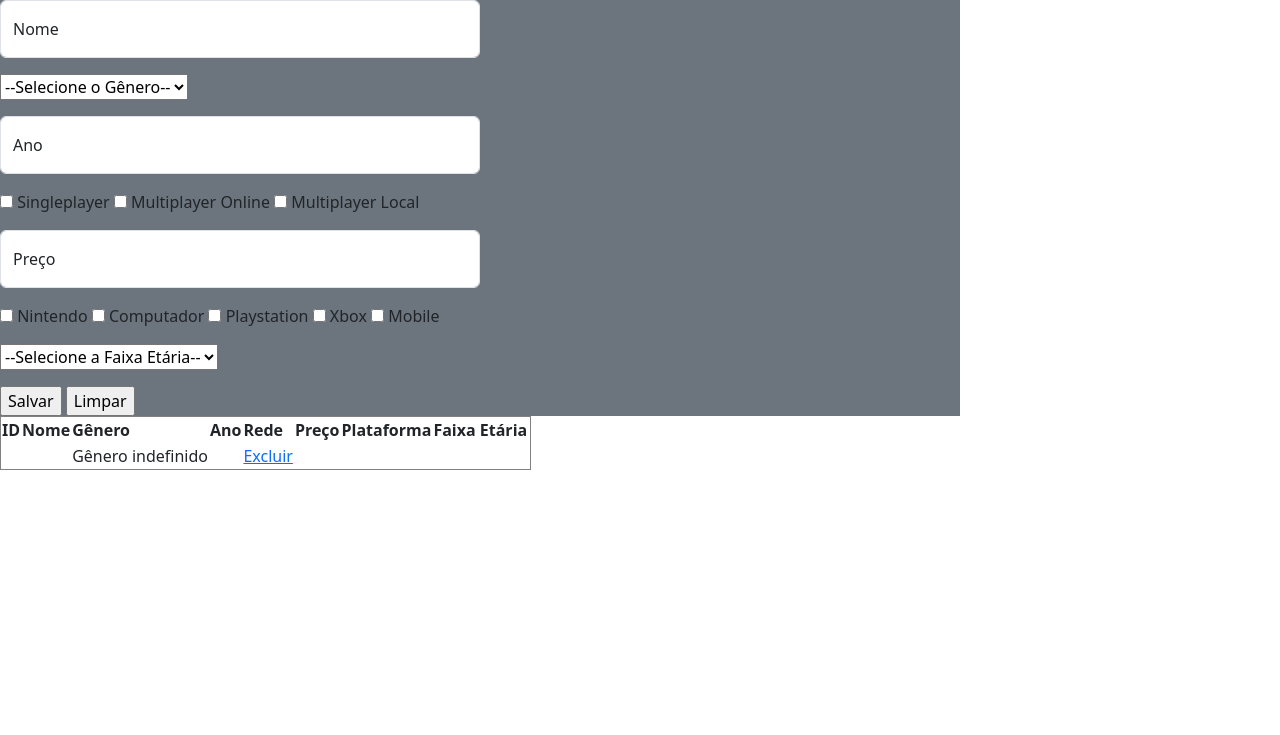
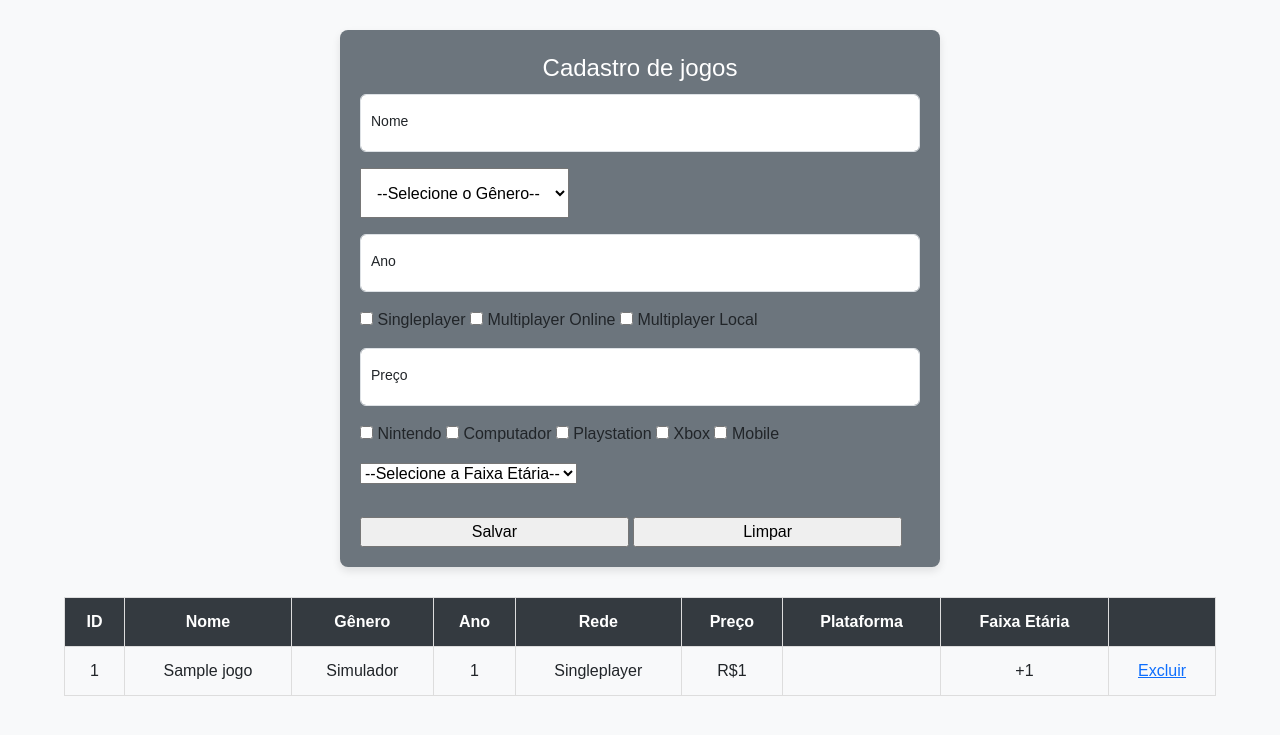
Before and after one commit to Dev-ErikDias/3-TDS, a PHP site: page /jogos.php in a window 1280 px wide. Shown: the top 735 px of the page. Run offline with PHP 8.4, Linux system fonts and the light colour scheme; tables that the repository leaves empty hold one stand-in row (values such as "Sample post"); data that the repository does not hold is empty.

Commit message:
Update jogos.php

```diff
--- a/LPW/Trabalho/jogos.php
+++ b/LPW/Trabalho/jogos.php
@@ -3,9 +3,10 @@
 ini_set('display_errors', 1);
 error_reporting(E_ALL);
 
-include_once('conexao.php');
+include_once 'conexao.php';
 
 $conn = Conexao::getConexao();
+
 
 $msgErro = '';
 
@@ -80,69 +81,155 @@ if($_POST){
     <meta charset="UTF-8">
     <meta name="viewport" content="width=device-width, initial-scale=1.0">
     <title>Jogos</title>
-    <link href="https://cdn.jsdelivr.net/npm/bootstrap@5.3.3/dist/css/bootstrap.min.css" rel="stylesheet" integrity="sha384-QWTKZyjpPEjISv5WaRU9OFeRpok6YctnYmDr5pNlyT2bRjXh0JMhjY6hW+ALEwIH" crossorigin="anonymous">
+    <link href="https://cdn.jsdelivr.net/npm/bootstrap@5.3.3/dist/css/bootstrap.min.css" rel="stylesheet">
+
+    <style>
+        body {
+            background-color: #f8f9fa;
+            font-family: Arial, sans-serif;
+        }
+
+        form {
+            background-color: #ffffff;
+            border-radius: 8px;
+            box-shadow: 0 4px 8px rgba(0, 0, 0, 0.1);
+            padding: 20px;
+            margin: 30px auto;
+            max-width: 600px;
+        }
+
+        h1 {
+            text-align: center;
+            color: #333;
+        }
+
+        .form-floating select, .form-control {
+            height: 50px;
+        }
+
+        .form-floating label {
+            font-size: 14px;
+            padding-left: 10px;
+        }
+
+        .form-floating select {
+            padding: 12px;
+        }
+
+        .w-50 {
+            width: 100% !important;
+        }
+
+        .form-check {
+            display: flex;
+            justify-content: space-between;
+            padding: 10px 0;
+        }
+
+        input[type="submit"], input[type="reset"] {
+            width: 48%;
+            margin-top: 15px;
+        }
+
+        table {
+            width: 90%;
+            margin: 20px auto;
+            border-collapse: collapse;
+        }
+
+        table, th, td {
+            border: 1px solid #ddd;
+        }
+
+        th, td {
+            padding: 12px;
+            text-align: center;
+        }
+
+        th {
+            background-color: #343a40;
+            color: #ffffff;
+        }
+
+        tr:nth-child(even) {
+            background-color: #f2f2f2;
+        }
+
+        tr:hover {
+            background-color: #ddd;
+        }
+
+        .error-message {
+            color: red;
+            text-align: center;
+            margin-top: 10px;
+        }
+    </style>
 </head>
+
 <body>
     <form method="POST" class="bg-secondary w-75 flex-column">
-
+        <legend class="text-center text-white">Cadastro de jogos</legend>
         <div class="form-floating w-50 mb-3">
-            <input type="text" class="form-control" name="nome" placeholder="Nome do jogo">
+            <input type="text" class="form-control" name="nome" placeholder="Nome do jogo" value="<?= $nome ?>">
             <label for="nome">Nome</label>
         </div>
 
         <div class="form-floating w-50 mb-3">
             <select name="genero">
                 <option value="">--Selecione o Gênero--</option>
-                <option value="S">Simulador</option>
-                <option value="R">RPG</option>
-                <option value="A">Ação</option>
-                <option value="E">Estratégia</option>
-                <option value="O">Outro</option>
+                <option value="S" <?= ($genero == 'S') ? 'selected' : '' ?>>Simulador</option>
+                <option value="R" <?= ($genero == 'R') ? 'selected' : '' ?>>RPG</option>
+                <option value="A" <?= ($genero == 'A') ? 'selected' : '' ?>>Ação</option>
+                <option value="E" <?= ($genero == 'E') ? 'selected' : '' ?>>Estratégia</option>
+                <option value="O" <?= ($genero == 'O') ? 'selected' : '' ?>>Outro</option>
             </select>
         </div>
 
+
         <div class="form-floating w-50 mb-3">
-            <input type="text" class="form-control" name="ano" placeholder="Ano de lançamento">
+            <input type="number" class="form-control" name="ano" placeholder="Ano de lançamento" value="<?= $ano ?>">
             <label for="ano">Ano</label>
         </div>
 
         <div class="w-50 mb-3">
-            <input type="checkbox" class="" name="singleplayer" value='S'>
+            <input type="checkbox" class="" name="singleplayer" value='S' <?= isset($_POST['singleplayer']) ? 'checked' : '' ?>>
             <label for="singleplayer">Singleplayer</label>
-            <input type="checkbox" class="" name="multplayerO" value='O'>
+            <input type="checkbox" class="" name="multplayerO" value='O' <?= isset($_POST['multplayerO']) ? 'checked' : '' ?>>
             <label for="multiplayerO">Multiplayer Online</label>
-            <input type="checkbox" class="" name="multplayerL" value='L'>
+            <input type="checkbox" class="" name="multplayerL" value='L <?= isset($_POST['multplayerL']) ? 'checked' : '' ?>'>
             <label for="multiplayerL">Multiplayer Local</label>
         </div>
 
         <div class="form-floating w-50 mb-3">
-            <input type="number" class="form-control" name="preco" placeholder="Preço de compra">
+            <input type="number" class="form-control" name="preco" placeholder="Preço de compra" value="<?= $preco ?>">
             <label for="preco">Preço</label>
         </div>
 
         <div class="w-50 mb-3">
-            <input type="checkbox" class="" name="nintendo" value='N'>
+            <input type="checkbox" class="" name="nintendo" value='N' <?= isset($_POST['nintendo']) ? 'checked' : '' ?>>
             <label for="nintendo">Nintendo</label>
-            <input type="checkbox" class="" name="computador" value='C'>
+            <input type="checkbox" class="" name="computador" value='C' <?= isset($_POST['computador']) ? 'checked' : '' ?>>
             <label for="computador">Computador</label>
-            <input type="checkbox" class="" name="playstation" value='P'>
+            <input type="checkbox" class="" name="playstation" value='P' <?= isset($_POST['playstation']) ? 'checked' : '' ?>>
             <label for="playstation">Playstation</label>
-            <input type="checkbox" class="" name="xbox" value='X'>
+            <input type="checkbox" class="" name="xbox" value='X' <?= isset($_POST['xbox']) ? 'checked' : '' ?>>
             <label for="xbox">Xbox</label>
-            <input type="checkbox" class="" name="mobile" value='M'>
+            <input type="checkbox" class="" name="mobile" value='M' <?= isset($_POST['mobile']) ? 'checked' : '' ?>>
             <label for="mobile">Mobile</label>
         </div>
 
         <div class="w-50 mb-3">
             <select name="faixaEtaria">
                 <option value="">--Selecione a Faixa Etária--</option>
-                <option value=3>+3 anos</option>
-                <option value=7>+7 anos</option>
-                <option value=12>+12 anos</option>
-                <option value=16>+16 anos</option>
-                <option value=18>+18 anos</option>
+                <option value="3" <?= ($faixaEtaria == '3') ? 'selected' : '' ?>>+3 anos</option>
+                <option value="7" <?= ($faixaEtaria == '7') ? 'selected' : '' ?>>+7 anos</option>
+                <option value="12" <?= ($faixaEtaria == '12') ? 'selected' : '' ?>>+12 anos</option>
+                <option value="16" <?= ($faixaEtaria == '16') ? 'selected' : '' ?>>+16 anos</option>
+                <option value="18" <?= ($faixaEtaria == '18') ? 'selected' : '' ?>>+18 anos</option>
             </select>
         </div>
+
 
         <input type="submit" value="Salvar">
         <input type="reset" value="Limpar">
@@ -172,38 +259,87 @@ if($_POST){
         <?php foreach ($jogos as $jogo): ?>
 
             <tr>
-                <td> <?= $livro['id'] ?></td>
-                <td> <?= $livro['nome'] ?> </td>
+                <td> <?= $jogo['id'] ?></td>
+                <td> <?= $jogo['nome'] ?> </td>
                 <td> <?php
-                        switch ($livro['genero']) {
+                        switch ($jogo['genero']) {
                             case 'A':
-                                echo "Aventura";
+                                echo "Ação";
                                 break;
 
-                            case 'D':
-                                echo "Drama";
-                                break;
-
-                            case 'F':
-                                echo "Ficção";
+                            case 'S':
+                                echo "Simulador";
                                 break;
 
                             case 'R':
-                                echo "Romance";
+                                echo "RPG";
+                                break;
+
+                            case 'E':
+                                echo "Estratégia";
                                 break;
 
                             case 'O':
-                                echo "Outros";
-                                break;
-
-                            default:
-                                echo "Gênero indefinido";
+                                echo "Outro";
                                 break;
                         }
                         ?> </td>
-                <td> <?= $livro['qtd_paginas'] ?> </td>
+
+                <td> <?= $jogo['ano'] ?> </td>
+
+                <td> <?php $redes = array();
+                foreach (str_split($jogo['rede']) as $r) {
+                    switch ($r) {
+                        case 'S':
+                           array_push($redes, 'Singleplayer');
+                            break;
+
+                        case 'O':
+                            array_push($redes, 'Online');
+                            break;
+
+                        case 'L':
+                            array_push($redes, 'Local');
+                            break;
+                    }
+
+                } echo implode(", ", $redes);?></td>
+
+                <td> <?= "R$". $jogo['preco'] ?></td>
+
                 <td>
-                    <a href="livroDel.php?id=<?= $livro['id'] ?>" onclick=" return confirm('Deseja mesmo excluir?')">Excluir</a>
+
+                <?php $plataformas = array();
+                foreach (str_split($jogo['plataforma']) as $p) {
+                    switch ($p) {
+                        case 'N':
+                           array_push($plataformas, 'Nintendo');
+                            break;
+
+                        case 'C':
+                            array_push($plataformas, 'Computador');
+                            break;
+
+                        case 'P':
+                            array_push($plataformas, 'Playstation');
+                            break;
+
+                        case 'X':
+                            array_push($plataformas, 'Xbox');
+                            break;
+
+                        case 'M':
+                            array_push($plataformas, 'Mobile');
+                            break;
+                    }
+
+                } echo implode(", ", $plataformas);?>
+                </td>
+
+                <td><?= "+".$jogo['faixa_etaria'] ?></td>
+
+                <td>
+                    <a href="jogosDel.php?id=<?= $jogo['id'] ?>" onclick=" return confirm('Deseja mesmo excluir <?= $jogo['nome']?>?')">Excluir</a>
                 </td>
             </tr>
 
```
